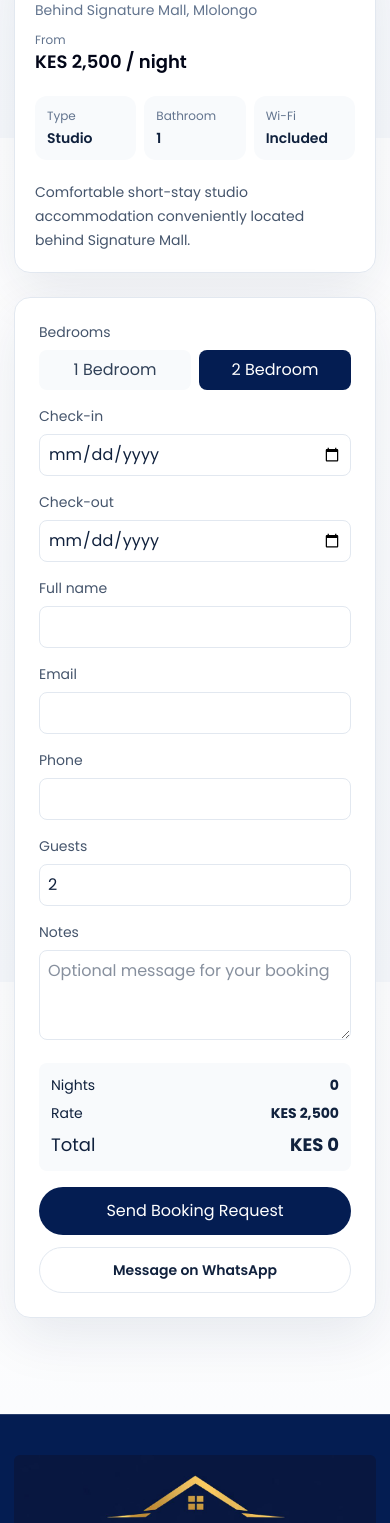
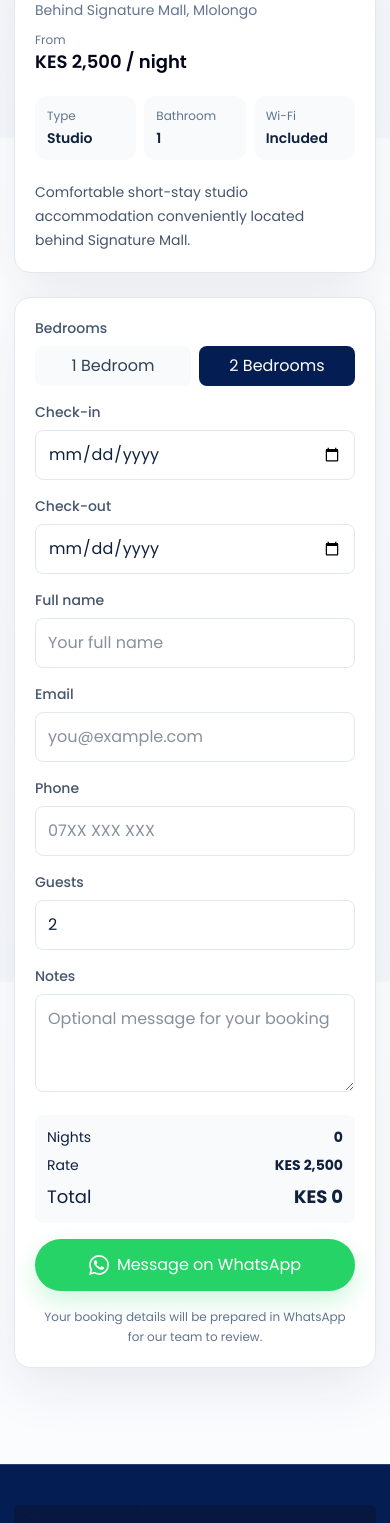
Before and after one commit to MwanziaNzavi-afk/Keron, a Next.js app in the folder keron-app/: page /properties/mlolongo-apartment in a window 390 px wide. Shown: the part 706-2229 px from the top of the page. Built offline with nearby package versions, Linux system fonts and the light colour scheme.

Commit message:
Send complete booking details to WhatsApp

```diff
--- a/keron-app/components/booking-widget.tsx
+++ b/keron-app/components/booking-widget.tsx
@@ -3,44 +3,41 @@
 import { useMemo, useState } from "react";
 
 interface BookingWidgetProps {
-  price1: number; // price per night for 1 bedroom
-  price2: number; // price per night for 2 bedroom
-  price3?: number; // price per night for 3 bedroom
+  price1: number;
+  price2: number;
+  price3?: number;
   propertySlug: string;
 }
 
+const WHATSAPP_NUMBER = "254708669141";
+
 export default function BookingWidget({ price1, price2, price3 = 0, propertySlug }: BookingWidgetProps) {
   const [bedrooms, setBedrooms] = useState<1 | 2 | 3>(2);
-  const [checkIn, setCheckIn] = useState<string>("");
-  const [checkOut, setCheckOut] = useState<string>("");
-  const [guests, setGuests] = useState<number>(2);
+  const [checkIn, setCheckIn] = useState("");
+  const [checkOut, setCheckOut] = useState("");
+  const [guests, setGuests] = useState(2);
   const [fullName, setFullName] = useState("");
   const [email, setEmail] = useState("");
   const [phone, setPhone] = useState("");
   const [notes, setNotes] = useState("");
-  const [loading, setLoading] = useState(false);
-  const [feedback, setFeedback] = useState<string | null>(null);
   const [error, setError] = useState<string | null>(null);
 
   const nights = useMemo(() => {
     if (!checkIn || !checkOut) return 0;
-    const a = new Date(checkIn);
-    const b = new Date(checkOut);
-    const diff = Math.ceil((b.getTime() - a.getTime()) / (1000 * 60 * 60 * 24));
+    const start = new Date(`${checkIn}T00:00:00`);
+    const end = new Date(`${checkOut}T00:00:00`);
+    const diff = Math.ceil((end.getTime() - start.getTime()) / (1000 * 60 * 60 * 24));
     return diff > 0 ? diff : 0;
   }, [checkIn, checkOut]);
 
-  const total = useMemo(() => {
-    const rate = bedrooms === 1 ? price1 : bedrooms === 2 ? price2 : price3;
-    return rate * nights;
-  }, [bedrooms, nights, price1, price2, price3]);
+  const rate = bedrooms === 1 ? price1 : bedrooms === 2 ? price2 : price3;
+  const total = rate * nights;
 
-  async function handleBooking() {
-    setFeedback(null);
+  function handleWhatsApp() {
     setError(null);
 
     if (!fullName.trim() || !email.trim() || !phone.trim()) {
-      setError("Please enter your name, email, and phone number.");
+      setError("Please enter your full name, email and phone number.");
       return;
     }
 
@@ -49,176 +46,108 @@ export default function BookingWidget({ price1, price2, price3 = 0, propertySlug
       return;
     }
 
-    if (guests <= 0) {
-      setError("Please enter a valid number of guests.");
+    if (guests < 1) {
+      setError("Please enter at least 1 guest.");
       return;
     }
 
-    setLoading(true);
+    const propertyName = propertySlug
+      .replace(/-/g, " ")
+      .replace(/\b\w/g, (letter) => letter.toUpperCase());
 
-    try {
-      const response = await fetch(`${process.env.NEXT_PUBLIC_BACKEND_URL ?? "http://localhost:8000"}/api/bookings/`, {
-        method: "POST",
-        headers: {
-          "Content-Type": "application/json",
-        },
-        body: JSON.stringify({
-          property: propertySlug,
-          full_name: fullName,
-          email,
-          phone,
-          bedrooms,
-          guests,
-          check_in: checkIn,
-          check_out: checkOut,
-          total_price: total,
-          notes,
-        }),
-      });
+    const message = [
+      "*KERON PREMIER PROPERTIES — BOOKING ENQUIRY*",
+      "",
+      `*Property:* ${propertyName}`,
+      `*Bedrooms:* ${bedrooms}`,
+      `*Check-in:* ${checkIn}`,
+      `*Check-out:* ${checkOut}`,
+      `*Nights:* ${nights}`,
+      `*Guests:* ${guests}`,
+      `*Rate:* KES ${rate.toLocaleString()}`,
+      `*Estimated Total:* KES ${total.toLocaleString()}`,
+      "",
+      "*CUSTOMER DETAILS*",
+      `*Full name:* ${fullName.trim()}`,
+      `*Email:* ${email.trim()}`,
+      `*Phone:* ${phone.trim()}`,
+      `*Notes:* ${notes.trim() || "None"}`,
+      "",
+      "Please confirm availability and booking details. Thank you.",
+    ].join("\n");
 
-      const data = await response.json();
-
-      if (!response.ok) {
-        setError(data.detail || "Unable to send booking request. Please try again.");
-        return;
-      }
-
-      setFeedback("Booking request sent! We will contact you soon.");
-      setFullName("");
-      setEmail("");
-      setPhone("");
-      setNotes("");
-      setCheckIn("");
-      setCheckOut("");
-      setGuests(2);
-      setBedrooms(2);
-    } catch (err) {
-      setError(err instanceof Error ? err.message : "Booking request failed. Please try again.");
-    } finally {
-      setLoading(false);
-    }
+    window.open(`https://wa.me/${WHATSAPP_NUMBER}?text=${encodeURIComponent(message)}`, "_blank", "noopener,noreferrer");
   }
 
   return (
-    <aside className="sticky top-28 rounded-2xl border border-slate-200 bg-white p-6 shadow-soft">
+    <aside className="sticky top-28 rounded-2xl border border-slate-200 bg-white p-5 shadow-soft sm:p-6">
       <div className="space-y-4">
         <div>
-          <label className="block text-sm text-slate-600">Bedrooms</label>
+          <label className="block text-sm font-medium text-slate-600">Bedrooms</label>
           <div className="mt-2 flex gap-2">
-            <button
-              onClick={() => setBedrooms(1)}
-              className={`flex-1 rounded-lg px-3 py-2 text-sm font-semibold ${bedrooms === 1 ? "bg-[#041d52] text-white" : "bg-slate-50 text-slate-700"}`}
-            >
-              1 Bedroom
-            </button>
-            <button
-              onClick={() => setBedrooms(2)}
-              className={`flex-1 rounded-lg px-3 py-2 text-sm font-semibold ${bedrooms === 2 ? "bg-[#041d52] text-white" : "bg-slate-50 text-slate-700"}`}
-            >
-              2 Bedroom
-            </button>
-            {price3 > 0 ? (
-              <button
-                onClick={() => setBedrooms(3)}
-                className={`flex-1 rounded-lg px-3 py-2 text-sm font-semibold ${bedrooms === 3 ? "bg-[#041d52] text-white" : "bg-slate-50 text-slate-700"}`}
-              >
-                3 Bedroom
+            {[1, 2, 3].map((value) => price3 > 0 || value < 3 ? (
+              <button key={value} type="button" onClick={() => setBedrooms(value as 1 | 2 | 3)} className={`flex-1 rounded-lg px-3 py-2 text-sm font-semibold ${bedrooms === value ? "bg-[#041d52] text-white" : "bg-slate-50 text-slate-700"}`}>
+                {value} Bedroom{value > 1 ? "s" : ""}
               </button>
-            ) : null}
+            ) : null)}
           </div>
         </div>
 
         <div>
-          <label className="block text-sm text-slate-600">Check-in</label>
-          <input className="mt-2 w-full rounded-lg border border-slate-200 p-2" type="date" value={checkIn} onChange={(e) => setCheckIn(e.target.value)} />
+          <label className="block text-sm font-medium text-slate-600">Check-in</label>
+          <input className="mt-2 w-full rounded-lg border border-slate-200 p-3" type="date" value={checkIn} onChange={(e) => setCheckIn(e.target.value)} />
         </div>
 
         <div>
-          <label className="block text-sm text-slate-600">Check-out</label>
-          <input className="mt-2 w-full rounded-lg border border-slate-200 p-2" type="date" value={checkOut} onChange={(e) => setCheckOut(e.target.value)} />
+          <label className="block text-sm font-medium text-slate-600">Check-out</label>
+          <input className="mt-2 w-full rounded-lg border border-slate-200 p-3" type="date" value={checkOut} onChange={(e) => setCheckOut(e.target.value)} />
         </div>
 
         <div>
-          <label className="block text-sm text-slate-600">Full name</label>
-          <input
-            className="mt-2 w-full rounded-lg border border-slate-200 p-2"
-            type="text"
-            value={fullName}
-            onChange={(e) => setFullName(e.target.value)}
-          />
+          <label className="block text-sm font-medium text-slate-600">Full name</label>
+          <input className="mt-2 w-full rounded-lg border border-slate-200 p-3" type="text" value={fullName} onChange={(e) => setFullName(e.target.value)} placeholder="Your full name" autoComplete="name" />
         </div>
 
         <div>
-          <label className="block text-sm text-slate-600">Email</label>
-          <input
-            className="mt-2 w-full rounded-lg border border-slate-200 p-2"
-            type="email"
-            value={email}
-            onChange={(e) => setEmail(e.target.value)}
-          />
+          <label className="block text-sm font-medium text-slate-600">Email</label>
+          <input className="mt-2 w-full rounded-lg border border-slate-200 p-3" type="email" value={email} onChange={(e) => setEmail(e.target.value)} placeholder="you@example.com" autoComplete="email" />
         </div>
 
         <div>
-          <label className="block text-sm text-slate-600">Phone</label>
-          <input
-            className="mt-2 w-full rounded-lg border border-slate-200 p-2"
-            type="tel"
-            value={phone}
-            onChange={(e) => setPhone(e.target.value)}
-          />
+          <label className="block text-sm font-medium text-slate-600">Phone</label>
+          <input className="mt-2 w-full rounded-lg border border-slate-200 p-3" type="tel" value={phone} onChange={(e) => setPhone(e.target.value)} placeholder="07XX XXX XXX" autoComplete="tel" />
         </div>
 
         <div>
-          <label className="block text-sm text-slate-600">Guests</label>
-          <input className="mt-2 w-full rounded-lg border border-slate-200 p-2" type="number" min={1} value={guests} onChange={(e) => setGuests(Number(e.target.value))} />
+          <label className="block text-sm font-medium text-slate-600">Guests</label>
+          <input className="mt-2 w-full rounded-lg border border-slate-200 p-3" type="number" min={1} value={guests} onChange={(e) => setGuests(Number(e.target.value))} />
         </div>
 
         <div>
-          <label className="block text-sm text-slate-600">Notes</label>
-          <textarea
-            className="mt-2 w-full rounded-lg border border-slate-200 p-2"
-            value={notes}
-            onChange={(e) => setNotes(e.target.value)}
-            rows={3}
-            placeholder="Optional message for your booking"
-          />
+          <label className="block text-sm font-medium text-slate-600">Notes</label>
+          <textarea className="mt-2 w-full rounded-lg border border-slate-200 p-3" value={notes} onChange={(e) => setNotes(e.target.value)} rows={3} placeholder="Optional message for your booking" />
         </div>
 
         <div className="rounded-lg bg-slate-50 p-3 text-sm">
-          <div className="flex items-center justify-between">
-            <span>Nights</span>
-            <strong>{nights}</strong>
-          </div>
-          <div className="mt-2 flex items-center justify-between">
-            <span>Rate</span>
-            <strong>KES {(bedrooms === 1 ? price1 : bedrooms === 2 ? price2 : price3).toLocaleString()}</strong>
-          </div>
-          <div className="mt-2 flex items-center justify-between text-lg">
-            <span>Total</span>
-            <strong>KES {total.toLocaleString()}</strong>
-          </div>
+          <div className="flex items-center justify-between"><span>Nights</span><strong>{nights}</strong></div>
+          <div className="mt-2 flex items-center justify-between"><span>Rate</span><strong>KES {rate.toLocaleString()}</strong></div>
+          <div className="mt-2 flex items-center justify-between text-lg"><span>Total</span><strong>KES {total.toLocaleString()}</strong></div>
         </div>
 
-        {error ? <p className="text-sm text-red-600">{error}</p> : null}
-        {feedback ? <p className="text-sm text-emerald-700">{feedback}</p> : null}
+        {error ? <p className="text-sm font-medium text-red-600" role="alert">{error}</p> : null}
 
-        <div className="grid gap-3">
-          <button
-            onClick={handleBooking}
-            disabled={loading}
-            className="rounded-full bg-[#041d52] px-4 py-3 text-sm font-semibold text-white hover:bg-[#0b2a71] disabled:cursor-not-allowed disabled:opacity-60"
-          >
-            {loading ? "Sending..." : "Send Booking Request"}
-          </button>
-          <a
-            className="inline-flex items-center justify-center rounded-full border border-slate-200 px-4 py-3 text-sm font-semibold text-[#041d52]"
-            href={`https://wa.me/254708669141?text=Hi,%20I%20want%20to%20book%20this%20property%20(${propertySlug})%20from%20${checkIn}%20to%20${checkOut}.`}
-            target="_blank"
-            rel="noreferrer"
-          >
-            Message on WhatsApp
-          </a>
-        </div>
+        <button
+          type="button"
+          onClick={handleWhatsApp}
+          className="inline-flex w-full items-center justify-center gap-2 rounded-full bg-[#25D366] px-4 py-3.5 text-sm font-semibold text-white shadow-[0_10px_25px_rgba(37,211,102,0.22)] transition hover:bg-[#1ebe5d] focus:outline-none focus:ring-2 focus:ring-[#25D366] focus:ring-offset-2"
+        >
+          <svg viewBox="0 0 24 24" aria-hidden="true" className="h-5 w-5 fill-current">
+            <path d="M20.52 3.48A11.86 11.86 0 0 0 12.08 0C5.53 0 .2 5.33.2 11.88c0 2.09.55 4.13 1.59 5.93L.1 24l6.34-1.66a11.87 11.87 0 0 0 5.64 1.43h.01c6.55 0 11.88-5.33 11.88-11.88 0-3.17-1.23-6.15-3.45-8.41ZM12.09 21.75h-.01a9.86 9.86 0 0 1-5.03-1.38l-.36-.21-3.76.99 1-3.67-.23-.38a9.86 9.86 0 0 1-1.51-5.22C2.19 6.44 6.63 2 12.09 2a9.82 9.82 0 0 1 6.99 2.9 9.88 9.88 0 0 1 2.9 7c0 5.46-4.44 9.85-9.89 9.85Zm5.42-7.39c-.3-.15-1.78-.88-2.05-.98-.28-.1-.48-.15-.68.15-.2.3-.78.98-.96 1.18-.18.2-.35.22-.65.07-.3-.15-1.26-.46-2.4-1.47-.89-.79-1.49-1.76-1.67-2.06-.17-.3-.02-.46.13-.61.14-.14.3-.35.45-.53.15-.18.2-.3.3-.5.1-.2.05-.38-.02-.53-.08-.15-.68-1.64-.93-2.24-.24-.58-.49-.5-.68-.51h-.58c-.2 0-.53.08-.8.38-.28.3-1.06 1.04-1.06 2.54s1.09 2.95 1.24 3.15c.15.2 2.14 3.27 5.18 4.58.72.31 1.28.5 1.72.64.72.23 1.37.2 1.89.12.58-.09 1.78-.73 2.03-1.43.25-.7.25-1.3.18-1.43-.08-.12-.28-.2-.58-.35Z" />
+          </svg>
+          Message on WhatsApp
+        </button>
+
+        <p className="text-center text-xs leading-5 text-slate-500">Your booking details will be prepared in WhatsApp for our team to review.</p>
       </div>
     </aside>
   );
```
